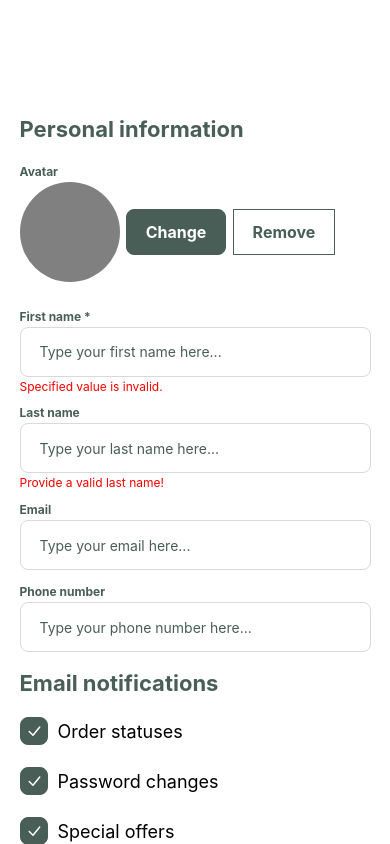
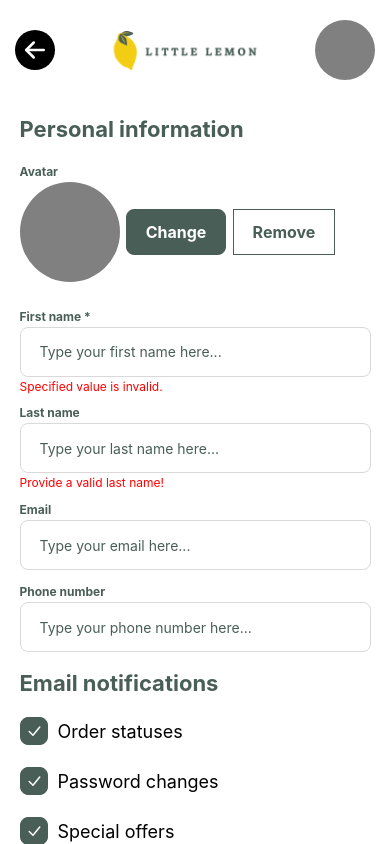
Before and after one commit to JureVidrih/little-lemon, a React Native app: screen / in a window 390 px wide. Built offline with nearby package versions, Linux system fonts and the light colour scheme.

Commit message:
Init implement <BackButton /> + changes to <ProfileScreen />

```diff
--- /dev/null
+++ b/components/base_components/BackButton.tsx
@@ -0,0 +1,64 @@
+import React from 'react';
+import { View, Image, StyleSheet } from 'react-native';
+
+import { Svg, Path } from 'react-native-svg';
+
+
+import { useAppTheme } from '../../hooks/';
+
+type BackButtonProps = {
+    mode?: string
+};
+
+export default function({
+    mode = "normal"
+    }: BackButtonProps) {
+    const theme = useAppTheme();
+
+    let configuration = {
+        width: 32,
+        height: 32,
+        borderRadius: 16
+    }
+
+    if(mode === "header") {
+        configuration.width = 40;
+        configuration.height = 40;
+        configuration.borderRadius = 20;
+    }
+
+    return (
+        <View style={[styles.container, {...configuration}]}>
+            <Svg
+            width={configuration.width*0.75}
+            height={configuration.height*0.75}
+            viewBox="0 0 24 24"
+            fill="none"
+            >
+            <Path
+                d="M19 12H5"
+                stroke={'#ffffff'}
+                strokeWidth={2}
+                strokeLinecap="round"
+            />
+
+            <Path
+                d="M11 18L5 12L11 6"
+                stroke={'#ffffff'}
+                strokeWidth={2}
+                strokeLinecap="round"
+                strokeLinejoin="round"
+            />
+            </Svg>
+        </View>
+    );
+}
+
+const styles = StyleSheet.create({
+    container: {
+        justifyContent: 'center',
+        alignItems: 'center',
+        backgroundColor: '#000000',
+        overflow: 'hidden'
+    }
+});
--- a/screens/ProfileScreen.tsx
+++ b/screens/ProfileScreen.tsx
@@ -4,14 +4,14 @@ import { StyleSheet, Text, View, ToastAndroid, ScrollView } from 'react-native';
 
 import { useSafeAreaInsets } from 'react-native-safe-area-context';
 
-import { Avatar, Button, Checkbox, Header, Input, InputAvatar } from '../components/base_components';
+import { Avatar, Button, Checkbox, Header, Input, InputAvatar, UIHeader } from '../components/base_components';
 
 export default function App() {
   const insets = useSafeAreaInsets();
 
   return (
     <ScrollView style={[styles.container, { marginTop: insets.top, marginBottom: insets.bottom }]} contentContainerStyle={{ justifyContent: 'space-around', alignItems: 'center' }}>
-        <View style={{ width: '100%', height: 100 }}></View>
+        <UIHeader />
         <View style={{ width: '90%', height: 560, justifyContent: 'space-around' }}>
             <Header sizeType={5}>Personal information</Header>
             <InputAvatar
@@ -23,24 +23,28 @@ export default function App() {
             placeholder="Type your first name here..."
             maxLength={100}
             onChangeText={(newValue) => {  }}
-            validate={(newValue) => { return newValue.length >= 5; }} />
+            validate={(newValue) => { return newValue.length != 0; }}
+            inputMode="text" />
             <Input
             label="Last name"
             placeholder="Type your last name here..."
             maxLength={100}
             onChangeText={(newValue) => {  }}
-            validate={(newValue) => { return newValue.length >= 5; }}
-            invalidValueLabel="Provide a valid last name!" />
+            validate={(newValue) => { return newValue.length != 0; }}
+            invalidValueLabel="Provide a valid last name!"
+            inputMode="text" />
             <Input
             label="Email"
             placeholder="Type your email here..."
             maxLength={100}
-            onChangeText={(newValue) => {  }} />
+            onChangeText={(newValue) => {  }}
+            inputMode="email" />
             <Input
             label="Phone number"
             placeholder="Type your phone number here..."
             maxLength={15}
-            onChangeText={(newValue) => {  }} />
+            onChangeText={(newValue) => {  }}
+            inputMode="tel" />
         </View>
         <View style={{ width: '90%' }}>
             <Header sizeType={5}>Email notifications</Header>
```
